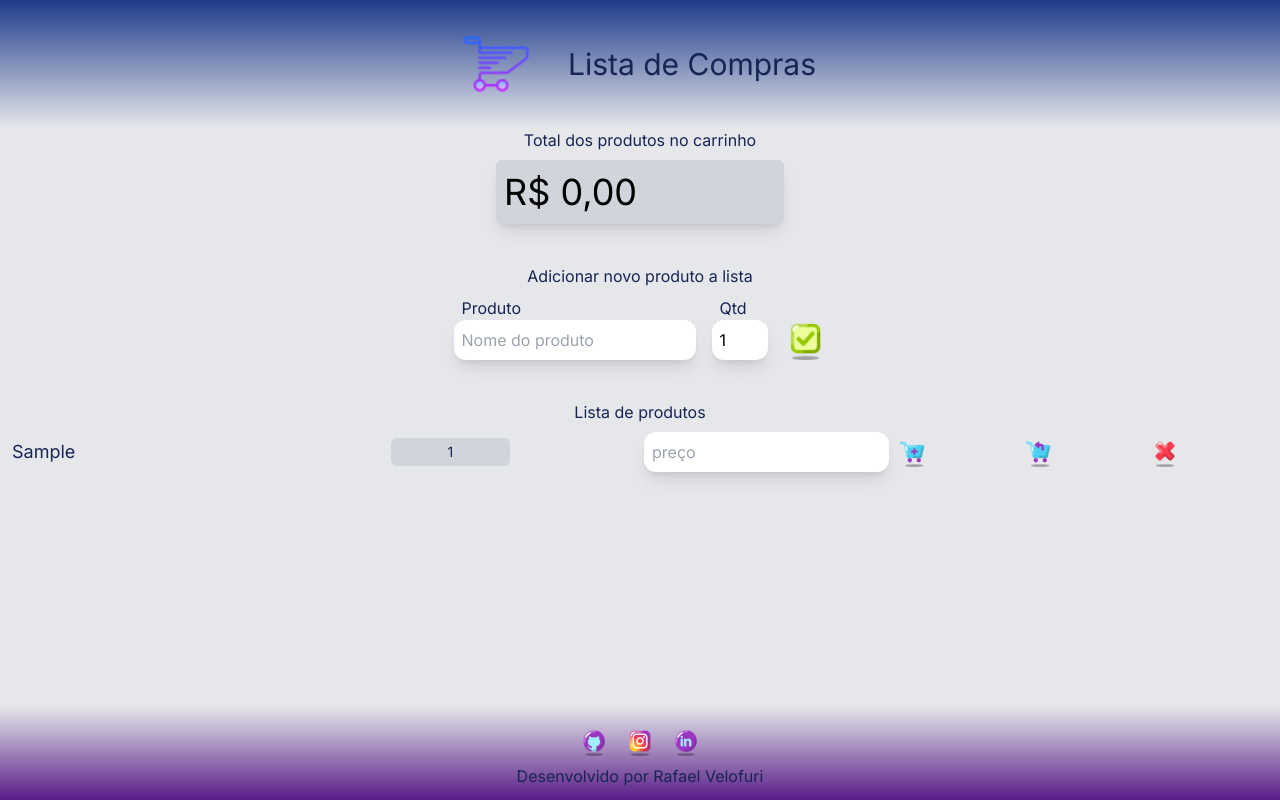
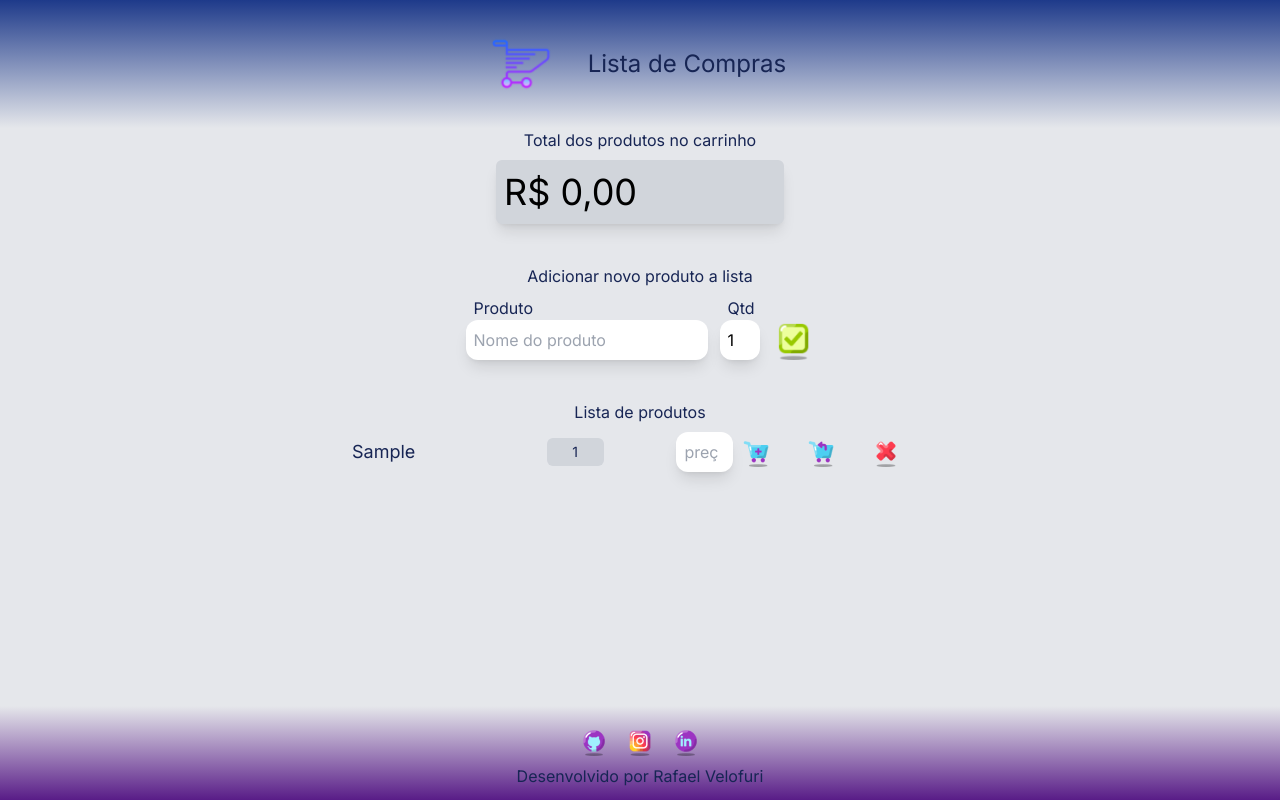
Before and after one commit to Velofuri/gerenciador-de-compras, a Next.js app: page / in a window 1280 px wide. Both pictures are taken after typing "Sample" into the empty fields and a click on the button 805 px from the left and 328 px from the top of the page. Built offline with nearby package versions, Linux system fonts and the light colour scheme.

Commit message:
correção do footer e posicionamento da lista de produtos

```diff
--- a/src/app/layout.tsx
+++ b/src/app/layout.tsx
@@ -9,14 +9,10 @@ export const metadata: Metadata = {
   description: 'Gerenciamento de compras',
 }
 
-export default function RootLayout({
-  children,
-}: {
-  children: React.ReactNode
-}) {
+export default function RootLayout({ children }: { children: React.ReactNode }) {
   return (
     <html lang='en'>
-      <body className={`${inter.className}`}>{children}</body>
+      <body className={`${inter.className} bg-gray-200`}>{children}</body>
     </html>
   )
 }
--- a/src/app/page.tsx
+++ b/src/app/page.tsx
@@ -66,14 +66,14 @@ export default function Home() {
   }, 0)
 
   return (
-    <main className='box-border bg-gray-200 h-screen'>
+    <main className='box-border'>
       <Header />
 
       <TotalProdutos totalProdutos={totalProdutos} />
 
       <section className='flex flex-col items-center mt-10'>
         <TituloSecao titulo='Adicionar novo produto a lista' />
-        <form onSubmit={aoSalvar} className='flex gap-4 justify-between'>
+        <form onSubmit={aoSalvar} className='flex gap-3 justify-between'>
           <div className='flex flex-col'>
             <Input
               nomeInput='nome-produto'
@@ -85,7 +85,7 @@ export default function Home() {
               required={true}
             />
           </div>
-          <div className='flex flex-col w-14'>
+          <div className='flex flex-col w-10'>
             <Input
               nomeInput='quantidade-produto'
               textoInput='Qtd'
--- a/src/components/header/index.tsx
+++ b/src/components/header/index.tsx
@@ -4,8 +4,8 @@ export default function Header() {
   return (
     <>
       <header className='flex items-center justify-center gap-8 h-32 bg-gradient-to-t from-gray-200 to-blue-900'>
-        <Image src='/Shopping-Cart.png' width={80} height={80} alt='Carrinho de compra' />
-        <h1 className='text-3xl text-blue-950 mr-2'>Lista de Compras</h1>
+        <Image src='/Shopping-Cart.png' width={70} height={70} alt='Carrinho de compra' />
+        <h1 className='text-2xl text-blue-950 mr-2 '>Lista de Compras</h1>
       </header>
     </>
   )
--- a/src/components/listaProduto/index.tsx
+++ b/src/components/listaProduto/index.tsx
@@ -15,7 +15,7 @@ export default function ListaProduto({
   onIncludeCart,
 }: ListaProdutoProps) {
   return (
-    <ul>
+    <ul className='flex flex-col items-center justify-center max-w-xl mx-auto pb-24'>
       {listaDeProdutos.map((produto, index) => (
         <Item
           key={index}
--- a/src/components/listaProduto/item.tsx
+++ b/src/components/listaProduto/item.tsx
@@ -20,14 +20,14 @@ export default function Item({
 }: ListaProdutoProps) {
   const [valor, setValor] = useState<number>(produto.valor)
   return (
-    <li className='grid grid-cols-10 gap-2 mb-2 items-center'>
+    <li className='grid grid-cols-9 gap-2 mb-2 items-center'>
       <h3 className='text-lg text-blue-950 col-span-3'>{produto.nome}</h3>
       <h3 className='p-1 text-sm text-blue-950 bg-gray-300 rounded-md w-auto h-auto text-center'>
         {produto.quantidade}
       </h3>
 
       <Input
-        classes='col-span-2'
+        classes='col-span-1'
         disabled={produto.valor !== 0}
         nomeInput='preco-produto'
         placeholder='preço'
```
Also changed, not shown: 1 other file (tests, documents, lock files or other folders).
